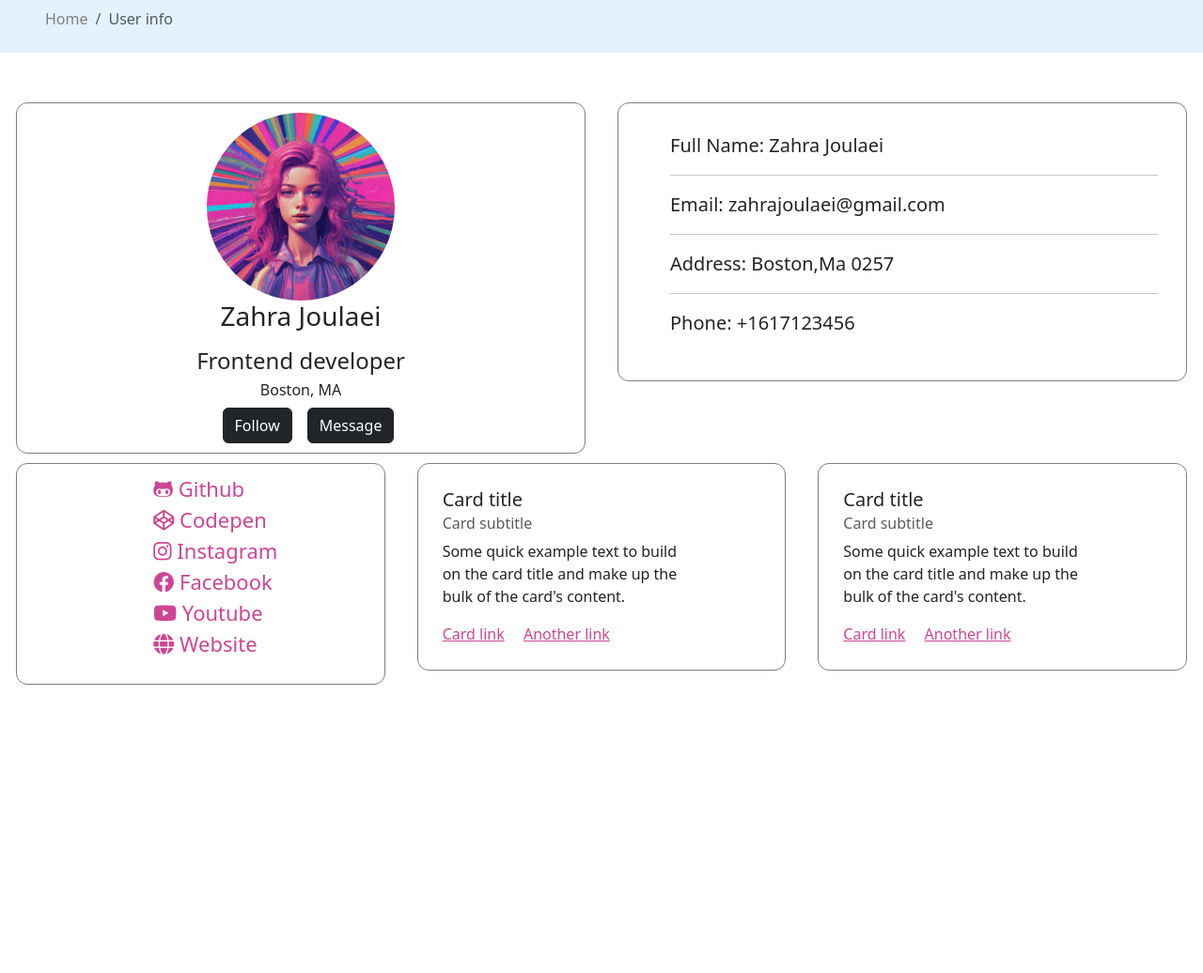
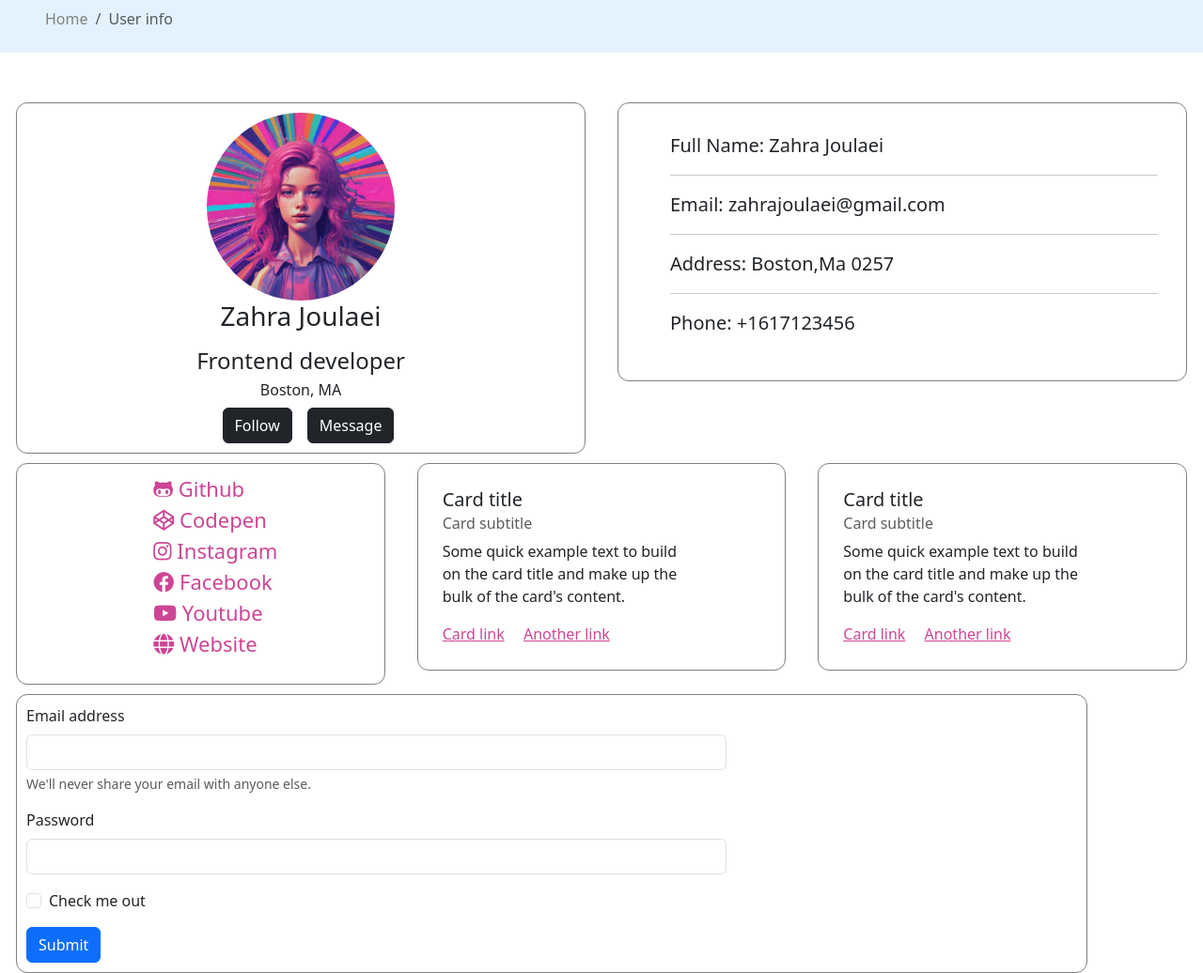
Before and after one commit to zahrajoulaei/admin-dashboard, a website: page user.html in a window 1280 px wide. Shown: the whole page at 94% size. Before the commit the page ends 800 px from the top, so only its background shows below. Drawn offline with Linux system fonts and the light colour scheme.

Commit message:
form added as it was reuired for the task

```diff
--- a/style.css
+++ b/style.css
@@ -110,3 +110,7 @@ user-bottom-menu a:hover {
 .user .card a:visited {
   color: #cd4695;
 }
+
+.form {
+    margin: 0 auto;
+}
--- a/user.html
+++ b/user.html
@@ -30,10 +30,8 @@
                           <li class="breadcrumb-item active" aria-current="page">User info</li>
                         </ol>
                       </nav>
-
                 </nav>
               </div>
-
 
               <div class="contrainer mt-5">
                 <div class="row">
@@ -150,6 +148,30 @@
                  </div>
                 </div>
               </div>
+
+
+                <div class="container user-border">
+                  <div class="col-8">
+                    <form class="form">
+                      <div class="mb-3">
+                        <label for="exampleInputEmail1" class="form-label">Email address</label>
+                        <input type="email" class="form-control" id="exampleInputEmail1" aria-describedby="emailHelp">
+                        <div id="emailHelp" class="form-text">We'll never share your email with anyone else.</div>
+                      </div>
+                      <div class="mb-3">
+                        <label for="exampleInputPassword1" class="form-label">Password</label>
+                        <input type="password" class="form-control" id="exampleInputPassword1">
+                      </div>
+                      <div class="mb-3 form-check">
+                        <input type="checkbox" class="form-check-input" id="exampleCheck1">
+                        <label class="form-check-label" for="exampleCheck1">Check me out</label>
+                      </div>
+                      <button type="submit" class="btn btn-primary">Submit</button>
+                    </form>
+                  </div>
+
+                </div>
+
             </div>
           </div>
         </div>
```
